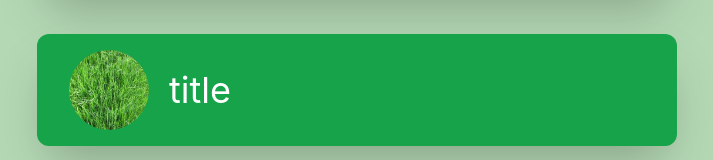
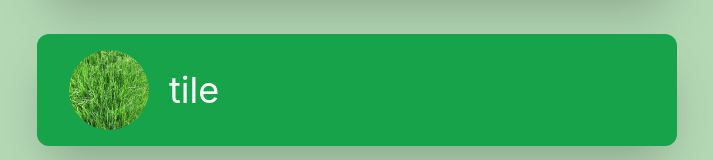
Before and after one commit to stephen-ics/Backyard-Hacks-3.0, a React (Create React App) app: page /search in a window 1280 px wide. Shown: the part 858-1018 px from the top of the page, without its empty margins (43-756 px from the left). Built offline with nearby package versions, Linux system fonts and the light colour scheme.

Commit message:
Co-authored-by: bakuyy <bakuyy@users.noreply.github.com>

```diff
--- a/src/pages/Search.js
+++ b/src/pages/Search.js
@@ -10,7 +10,7 @@ const Search = () => {
       <PlantSection title='title' image={Grass}/>
       <PlantSection title='title' image={Grass}/>
       <PlantSection title='title' image={Grass}/>
-      <PlantSection title='title' image={Grass}/>
+      <PlantSection title='tile' image={Grass}/>
     </div>
   )
 }
```
